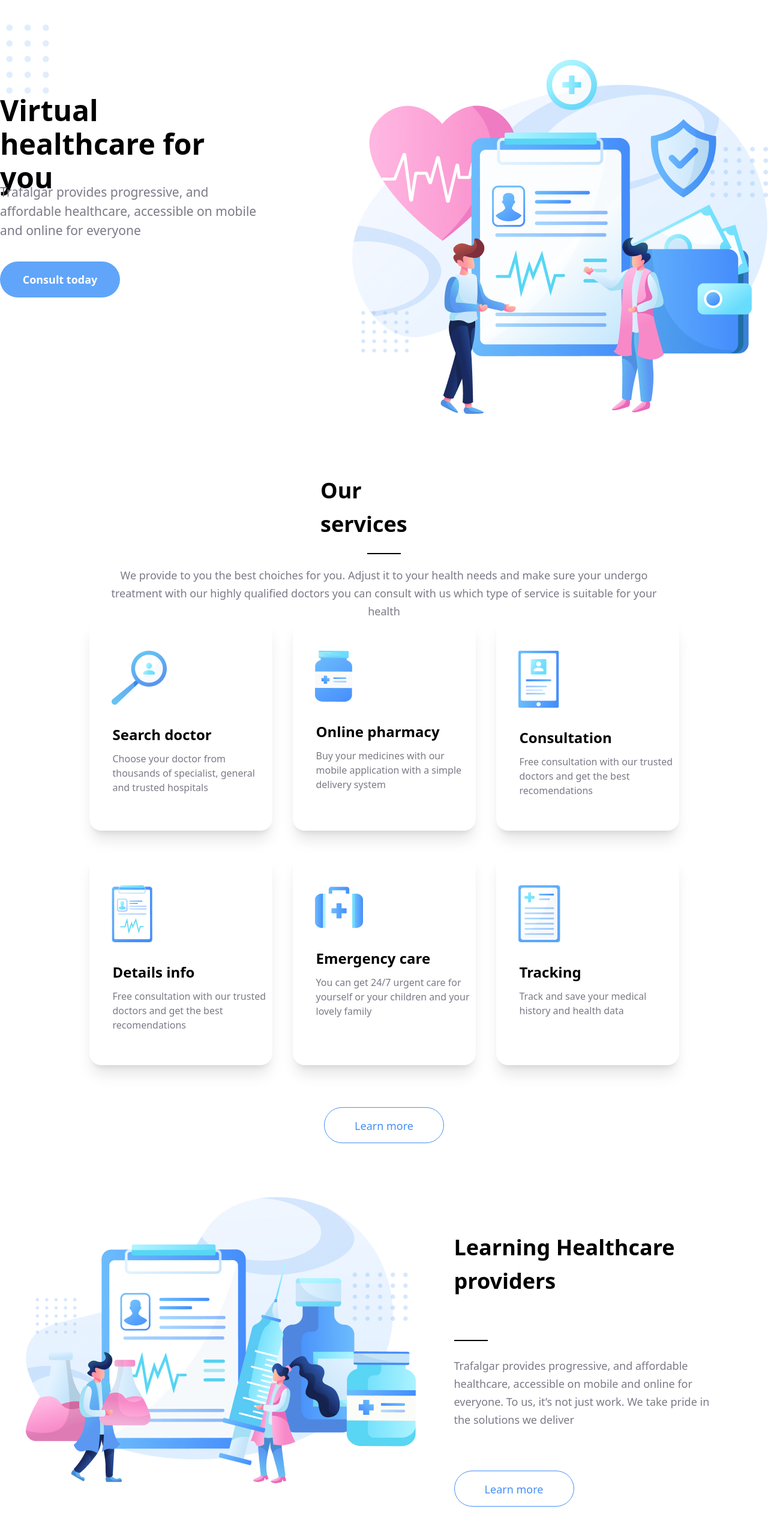
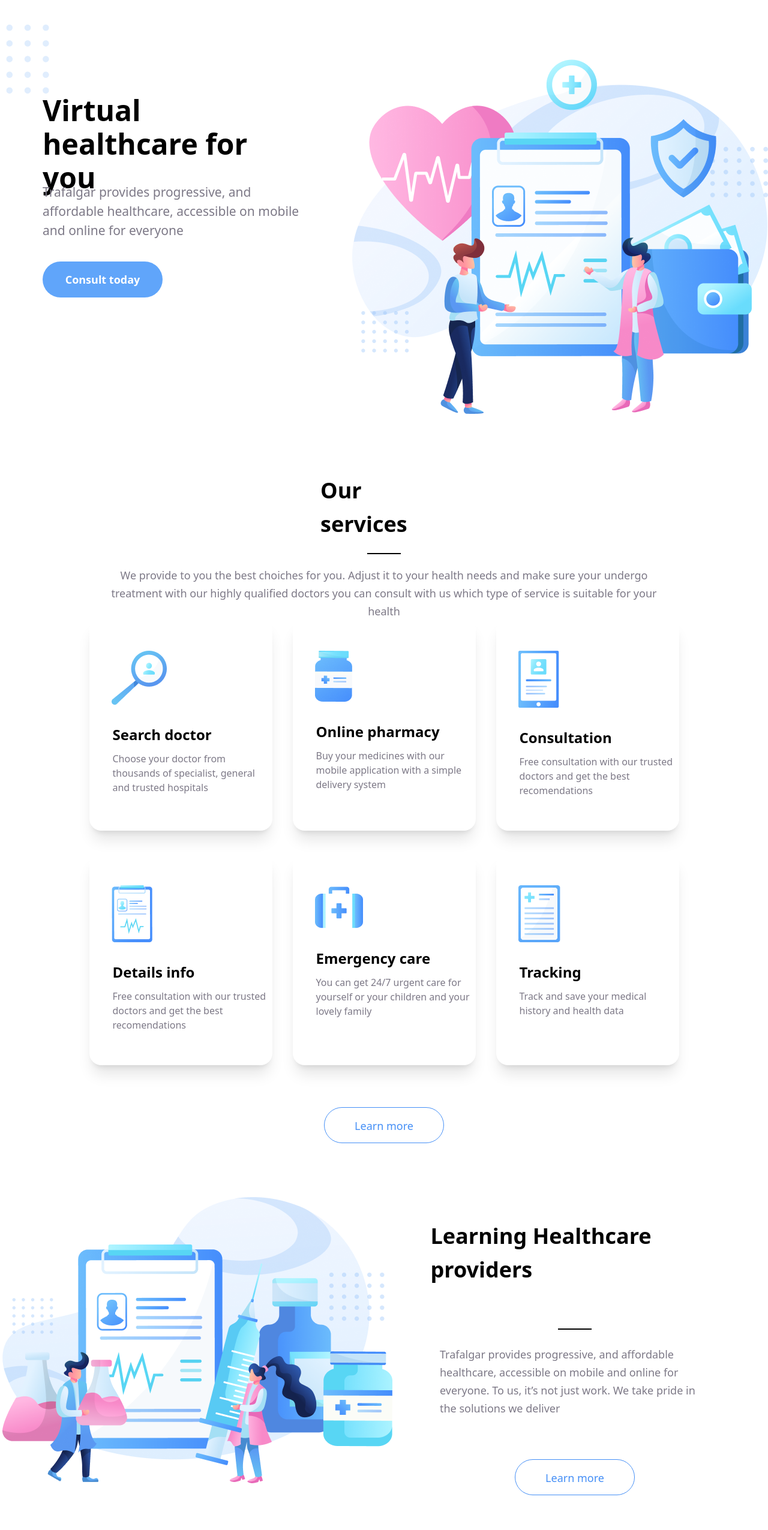
Before and after one commit to richardayikwei/Trafalgar-react, a React (Vite) app: page / in a window 1280 px wide. Shown: the part 119-2670 px from the top of the page at 60% size. Built offline with nearby package versions, Linux system fonts and the light colour scheme.

Commit message:
mobile view edits for illustration

```diff
--- a/src/App.tsx
+++ b/src/App.tsx
@@ -21,7 +21,7 @@ function App() {
 
       <section className="container md:mx-auto">
         <div className="flex flex-col-reverse md:flex-row md:mt-0 mt-[200px] md:justify-between">
-          <div className="flex flex-col max-w-[445px] space-y-9 md:h-[338px] rounded-[55px]">
+          <div className="flex flex-col max-w-[445px] space-y-9 md:h-[338px] rounded-[55px] mx-auto">
             <h1 className="text-[48px] md:h-[112px] md:text-left text-center max-w-[427px] font-bold leading-[56px]">
               Virtual healthcare for you
             </h1>
--- a/src/components/Illustration.tsx
+++ b/src/components/Illustration.tsx
@@ -14,7 +14,7 @@ type Illustration = {
 const Illustration = ({direction, service , btnText, position, widthDescription, widthTitle}: Illustration) => {
   return (
     <div
-      className={`container flex justify-center flex-col ${direction} mx-auto md:w-[1273px] md:h-[477px] md:space-x-16 md:mt-[220px] mt-10`}
+      className={`container flex items-center flex-col ${direction} mx-auto md:w-[1273px] md:h-[477px] md:space-x-16 md:mt-[220px] mt-10`}
     >
       <div className="flex justify-center  md:justify-start">
         <img
@@ -24,7 +24,7 @@ const Illustration = ({direction, service , btnText, position, widthDescription,
         />
       </div>
 
-      <div className="flex flex-col md:text-left max-w-[486px] md:h-[388px] text-center">
+      <div className="flex flex-col justify-center items-center md:text-left max-w-[486px] md:h-[388px] text-center">
         <h1
           className={`md:h-[112px] ${widthTitle} leading-[56px] text-[36px] mt-14 font-bold`}
         >
```
